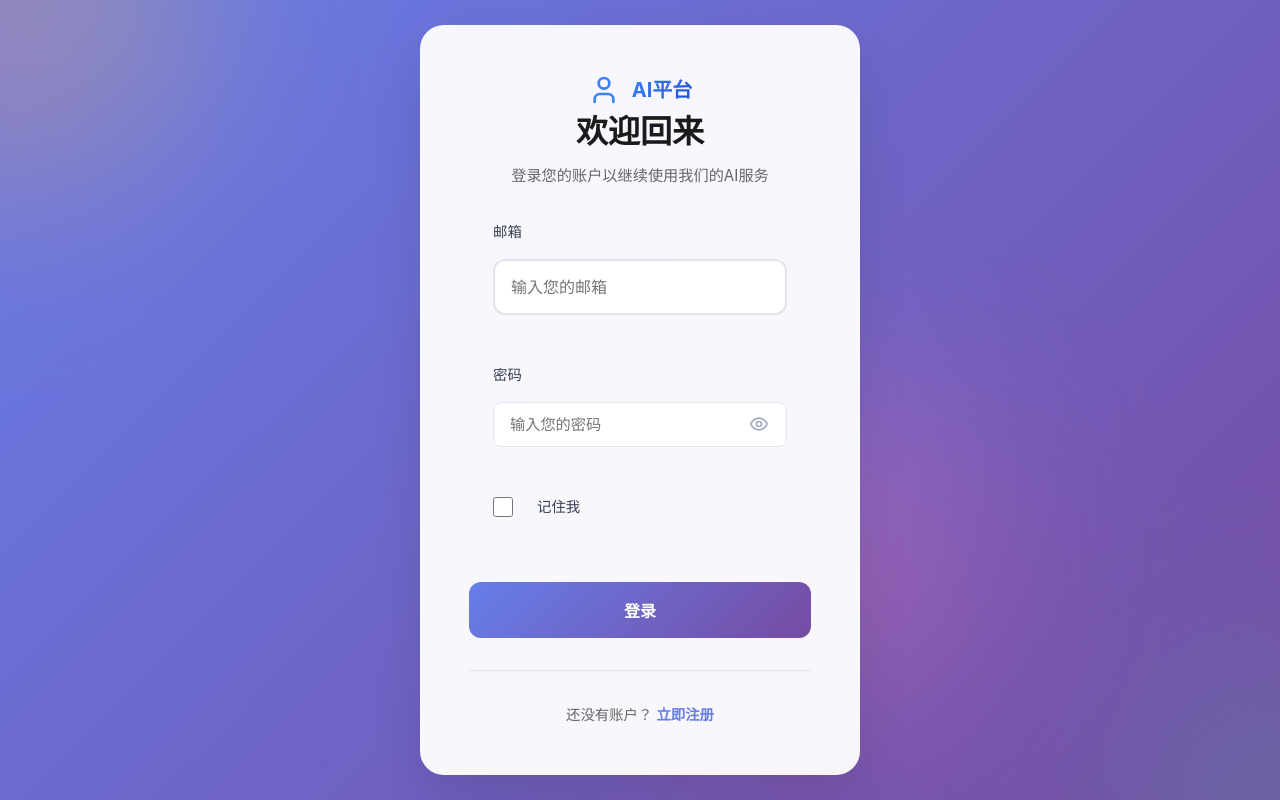
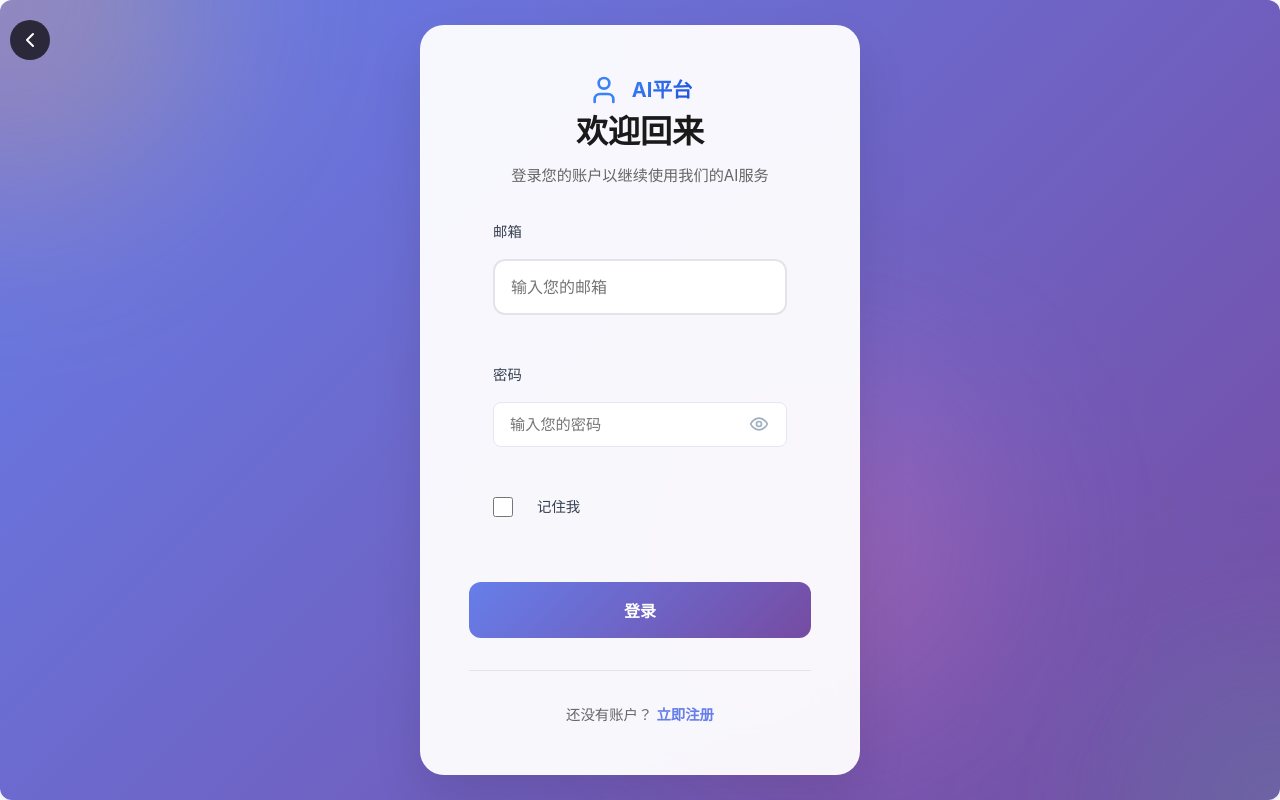
Before and after one commit to nssmd/SE25Project-05, a React (Create React App) app in the folder UIPrototype/: page /login in a window 1280 px wide. Built offline with nearby package versions, Linux system fonts and the light colour scheme; no server answers.

Commit message:
sidebar can hide

```diff
--- a/UIPrototype/src/App.css
+++ b/UIPrototype/src/App.css
@@ -28,9 +28,42 @@ code {
   flex-direction: row;
 }
 
-.content {
+.main-content {
   display: flex;
   flex-grow: 1;
+  transition: margin-left 0.3s ease;
+}
+
+.main-content.sidebar-closed {
+  margin-left: -250px;
+}
+
+@media (max-width: 768px) {
+  .main-content.sidebar-closed {
+    margin-left: 0;
+  }
+}
+
+.floating-sidebar-toggle {
+  position: fixed;
+  left: 10px;
+  top: 20px;
+  z-index: 2000;
+  background: rgba(0, 0, 0, 0.7);
+  color: white;
+  border: none;
+  border-radius: 50%;
+  width: 40px;
+  height: 40px;
+  cursor: pointer;
+  display: flex;
+  align-items: center;
+  justify-content: center;
+  transition: all 0.3s ease;
+}
+
+.floating-sidebar-toggle:hover {
+  background: rgba(0, 0, 0, 0.9);
 }
 
 /* Global button styles */
--- a/UIPrototype/src/App.js
+++ b/UIPrototype/src/App.js
@@ -1,4 +1,4 @@
-import React, { useState, useEffect } from 'react';
+import React, { useState, useEffect, useRef } from 'react';
 import { BrowserRouter as Router, Routes, Route, Navigate } from 'react-router-dom';
 import Login from './components/Login';
 import Register from './components/Register';
@@ -18,11 +18,40 @@ import './App.css';
 import './mobile.css';
 import FeatureContent from "./components/FeatureContent";
 import Sidebar from './components/Sidebar';
+import { ChevronLeft, ChevronRight } from "lucide-react";
 
 function App() {
   const [isAuthenticated, setIsAuthenticated] = useState(false);
   const [user, setUser] = useState(null);
   const [isLoading, setIsLoading] = useState(true);
+  const [showSidebar, setShowSidebar] = useState(true);
+
+  const toggleSidebar = () => {
+      setShowSidebar(!showSidebar);
+  };
+
+    // 移动端默认隐藏侧边栏
+    useEffect(() => {
+        const handleResize = () => {
+            if (window.innerWidth < 768) {
+                setShowSidebar(false);
+            }
+        };
+        window.addEventListener('resize', handleResize);
+        return () => window.removeEventListener('resize', handleResize);
+    }, []);
+
+    // const appRef = useRef();
+    //
+    // useEffect(() => {
+    //     const handleClickOutside = (e) => {
+    //         if (showSidebar && !appRef.current.contains(e.target)) {
+    //             setShowSidebar(false);
+    //         }
+    //     };
+    //     document.addEventListener('mousedown', handleClickOutside);
+    //     return () => document.removeEventListener('mousedown', handleClickOutside);
+    // }, [showSidebar]);
 
   useEffect(() => {
     // 检查本地存储中的用户信息和token，并验证token有效性
@@ -173,8 +202,15 @@ function App() {
     <ThemeProvider>
       <Router>
       <div className="App">
-          {isAuthenticated && <Sidebar user={user} onLogout={handleLogout}/>}
-          <div className="content">
+          <button
+              className="floating-sidebar-toggle"
+              onClick={toggleSidebar}
+              aria-label={showSidebar ? "隐藏侧边栏" : "显示侧边栏"}
+          >
+              {showSidebar ? <ChevronLeft /> : <ChevronRight />}
+          </button>
+          {isAuthenticated && <Sidebar user={user} onLogout={handleLogout} showSidebar={showSidebar} />}
+          <main className={`main-content ${showSidebar ? 'sidebar-open' : 'sidebar-closed'}`}>
               <Routes>
                   <Route
                       path="/login"
@@ -262,7 +298,7 @@ function App() {
 
               {/* 客服组件 - 仅在登录后显示 */}
               {isAuthenticated && <CustomerService user={user} />}
-          </div>
+          </main>
       </div>
       </Router>
     </ThemeProvider>
--- a/UIPrototype/src/components/Dashboard.css
+++ b/UIPrototype/src/components/Dashboard.css
@@ -8,7 +8,7 @@
 
 /* Sidebar Styles */
 .sidebar {
-  width: 280px;
+  width: 250px;
   background: var(--bg-primary);
   border-right: 1px solid var(--border-primary);
   display: flex;
@@ -943,7 +943,7 @@
 
   .sidebar {
     position: fixed;
-    left: -280px;
+    left: -250px;
     top: 0;
     height: 100vh;
     z-index: 1000;
--- a/UIPrototype/src/components/Sidebar.css
+++ b/UIPrototype/src/components/Sidebar.css
@@ -1,16 +1,19 @@
 .sidebar {
-    width: 280px;
+    width: 250px;
     background: var(--bg-primary);
     border-right: 1px solid var(--border-primary);
     display: flex;
     flex-direction: column;
     box-shadow: var(--shadow-md);
-    transform: translateX(-100%);
     transition: transform 0.3s ease-in-out;
 }
 
 .sidebar.open {
     transform: translateX(0);
+}
+
+.sidebar.closed {
+    transform: translateX(-100%);
 }
 
 .sidebar-header {
@@ -141,3 +144,29 @@
     border-color: #feb2b2;
     color: #e53e3e;
 }
+
+@media (max-width: 768px) {
+    .sidebar {
+        position: fixed;
+        left: -250px;
+        top: 0;
+        height: 100vh;
+        z-index: 1000;
+        transition: left 0.3s ease;
+        box-shadow: 2px 0 10px rgba(0, 0, 0, 0.1);
+    }
+
+    .sidebar.open {
+        left: 0;
+    }
+
+    .sidebar-overlay {
+        position: fixed;
+        top: 0;
+        left: 0;
+        right: 0;
+        bottom: 0;
+        background: rgba(0, 0, 0, 0.5);
+        z-index: 999;
+    }
+}
--- a/UIPrototype/src/components/Sidebar.js
+++ b/UIPrototype/src/components/Sidebar.js
@@ -9,19 +9,17 @@ import {
     User,
 } from "lucide-react";
 import React, { useState } from "react";
-import { useLocation, useNavigate, useParams } from "react-router-dom";
+import { useLocation, useNavigate } from "react-router-dom";
 import "./Sidebar.css";
 
 import features from "../data/features";
 
-const Sidebar = ({ user, onLogout }) => {
-    const [showSidebar, setShowSidebar] = useState(true);
-    const { featureId } = useParams();
+const Sidebar = ({ user, onLogout, showSidebar }) => {
     const navigate = useNavigate();
     const location = useLocation();
 
     return (
-        <aside className={`sidebar ${showSidebar ? 'open' : ''}`}>
+        <aside className={`sidebar ${showSidebar ? 'open' : 'closed'}`}>
             <div className="sidebar-header">
                 <div className="logo">
                     <Brain className="logo-icon" />
@@ -35,7 +33,7 @@ const Sidebar = ({ user, onLogout }) => {
                     {features.map(feature => (
                         <button
                             key={feature.id}
-                            className={`nav-item ${featureId === feature.id ? 'active' : ''}`}
+                            className={`nav-item ${location.pathname.startsWith(`/dashboard/${feature.id}`) ? 'active' : ''}`}
                             onClick={() =>  navigate(`/dashboard/${feature.id}`)}
                         >
                             <feature.icon className="nav-icon" />
--- a/UIPrototype/src/mobile.css
+++ b/UIPrototype/src/mobile.css
@@ -3476,19 +3476,6 @@
 
 /* 桌面端大屏幕深色模式适配 */
 @media (min-width: 1440px) {
-  .dark-mode .dashboard {
-    max-width: 1440px;
-    margin: 0 auto;
-  }
-
-  .dark-mode .sidebar {
-    width: 320px;
-  }
-
-  .dark-mode .chat-list-sidebar {
-    width: 360px;
-  }
-
   /* 大屏幕桌面端恢复用户名和退出登录按钮的显示 */
   .main-header .user-name,
   .main-header .user-email,
```
Also changed, not shown: 1 other file (tests, documents, lock files or other folders).
